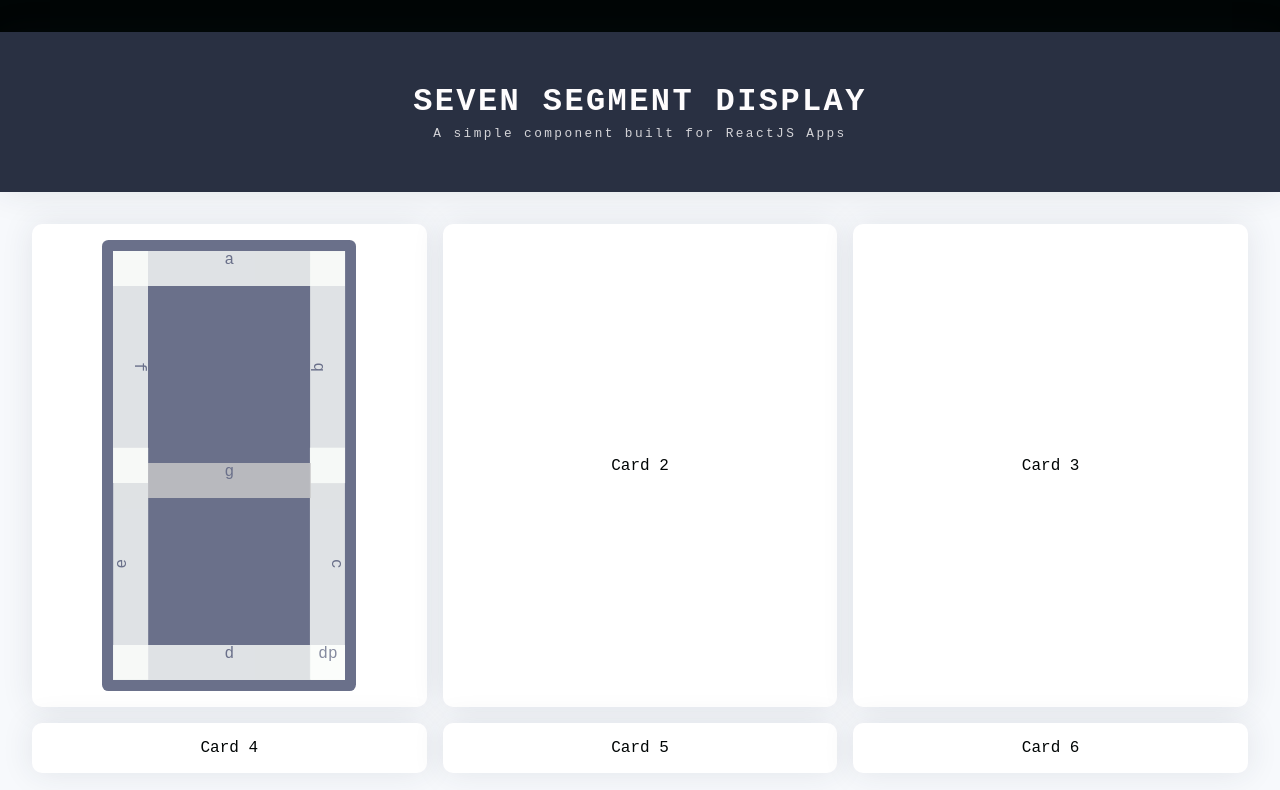
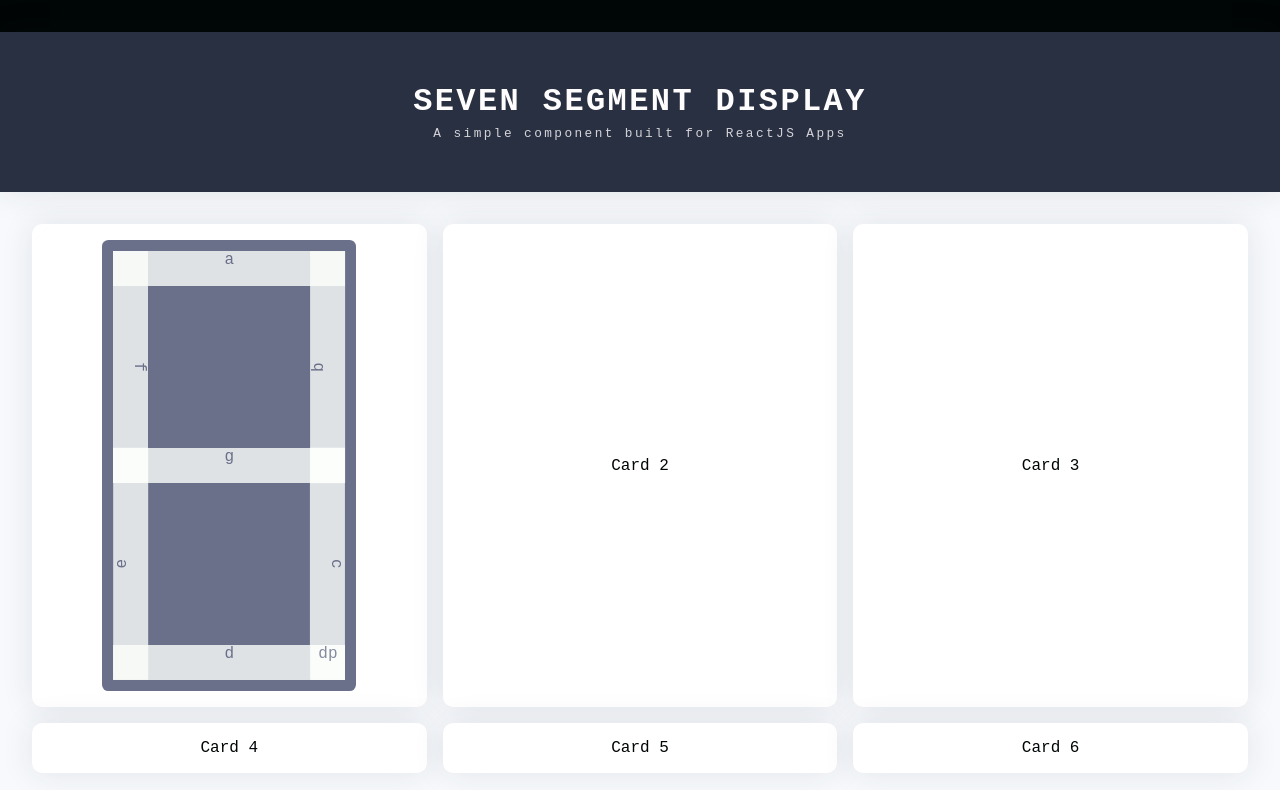
Before and after one commit to matheuslino/seven-segment-display, a React (Create React App) app: page / in a window 1280 px wide. Shown: the top 790 px of the page. Built offline with nearby package versions, Linux system fonts and the light colour scheme.

Commit message:
[add] finish segment mapping

```diff
--- a/src/components/style.module.css
+++ b/src/components/style.module.css
@@ -62,9 +62,7 @@
   transform-origin: top left;
 }
 .segment-g {
-  width: calc(100% - 2 * var(--seg-height));
-  bottom: calc(50% - var(--seg-height) / 2);
-  background-color: #ccc;
+  margin-top: 85%;
 }
 .segment-dp {
   width: var(--seg-height);
```
